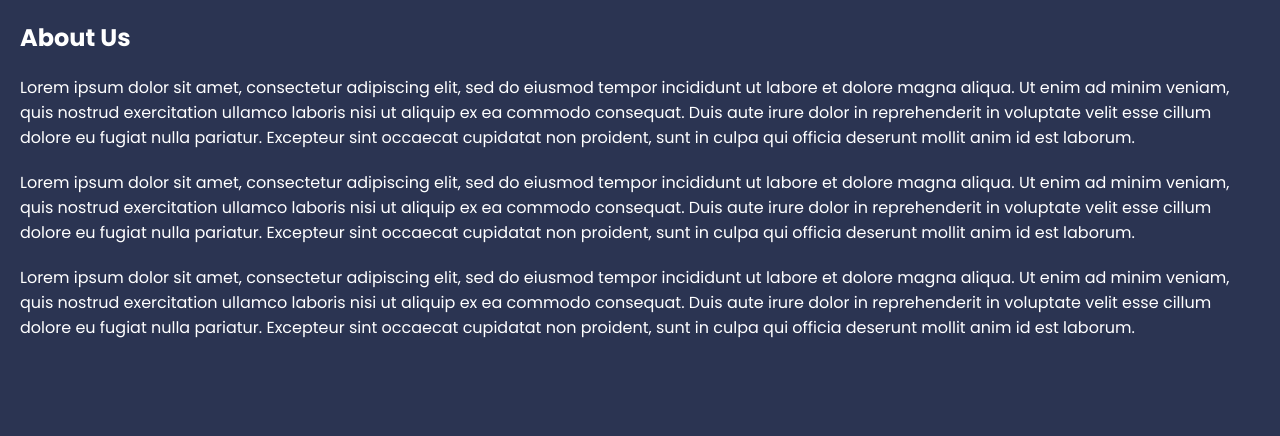
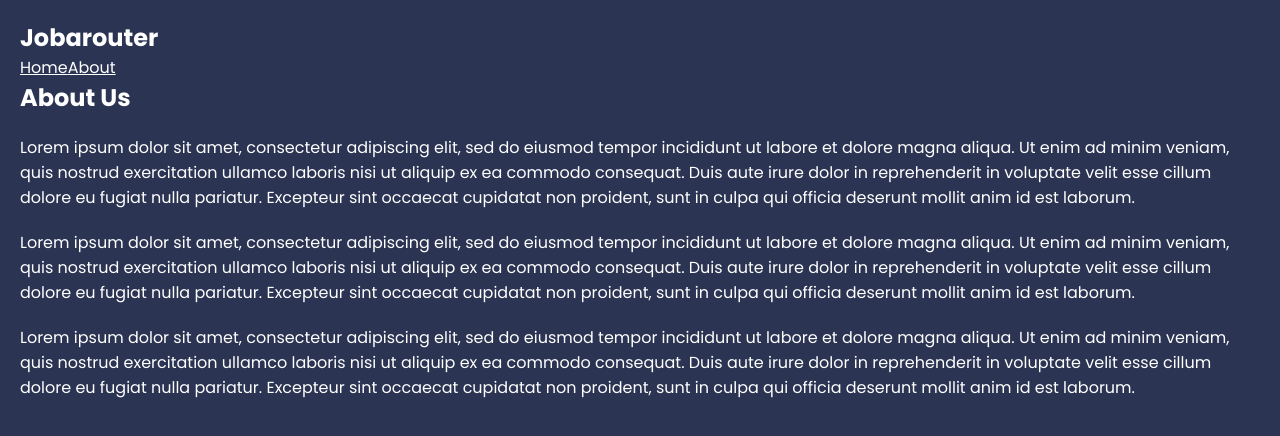
Before and after one commit to tejash023/job-router, a React (Create React App) app: page /about in a window 1280 px wide. Shown: the top 436 px of the page. Built offline with nearby package versions, Linux system fonts and the light colour scheme.

Commit message:
added navigation

```diff
--- a/src/App.js
+++ b/src/App.js
@@ -1,4 +1,4 @@
-import { BrowserRouter, Routes, Route, Link } from 'react-router-dom';
+import { BrowserRouter, Routes, Route, NavLink } from 'react-router-dom';
 
 //pages
 import Home from './pages/Home';
@@ -7,10 +7,17 @@
 function App() {
   return (
     <BrowserRouter>
+    <header>
+      <nav>
+        <h1>Jobarouter</h1>
+        <NavLink to="/">Home</NavLink>
+        <NavLink to="about">About</NavLink>
+      </nav>
+    </header>
       <main>
         <Routes>
           <Route index element={<Home />} />
-          <Route path = "/about" element={<About />} />
+          <Route path="/about" element={<About />} />
         </Routes>
       </main>
     </BrowserRouter>
```
